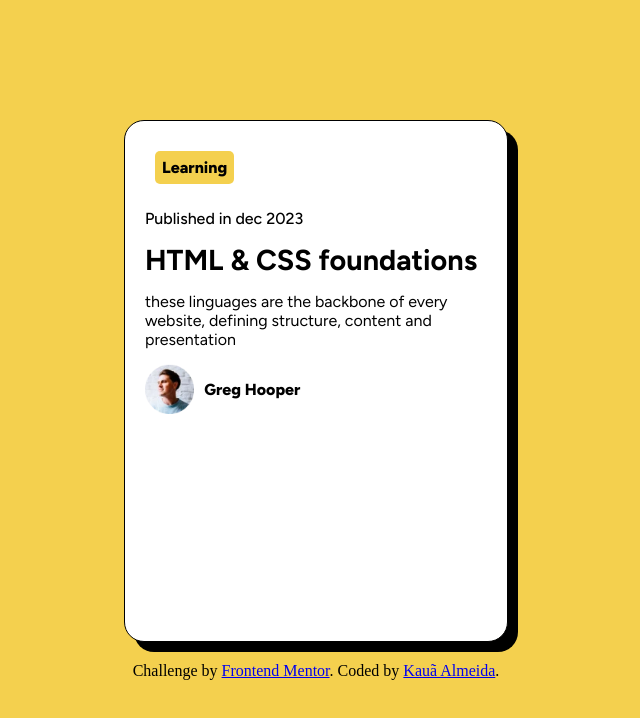
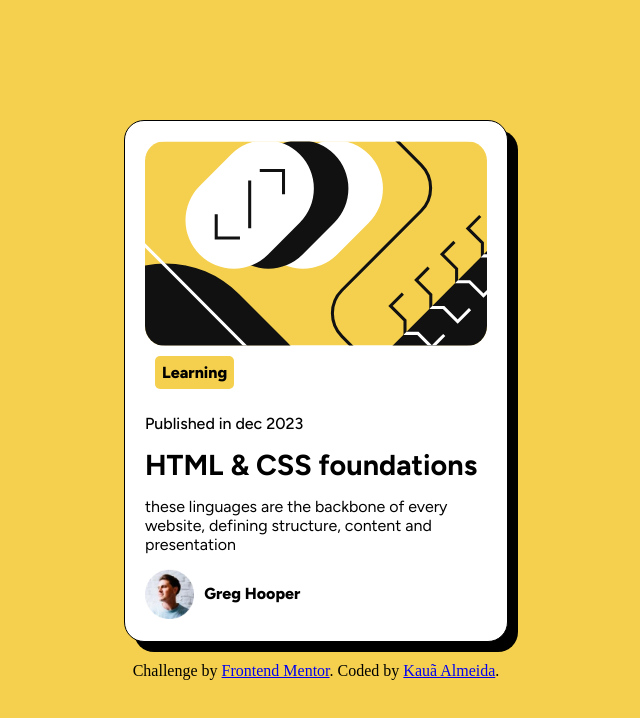
Before and after one commit to Kaua-Almeida/blog-preview-card, a plain HTML site: page index.html in a window 1280 px wide. Shown: the whole page, without its empty margins (324-964 px from the left). Drawn offline with Linux system fonts and the light colour scheme.

Commit message:
consertando o caminho do  svg

```diff
--- a/index.html
+++ b/index.html
@@ -13,7 +13,7 @@
 <body>
 
   <div class="container">
-    <img src="/blog-preview-card-main/assets/images/illustration-article.svg" alt="">
+    <img src="assets/images/illustration-article.svg" alt="">
     <div class="container-text">
       <p class="learning">Learning</p>
       <p class="date">Published in dec 2023</p>
```
